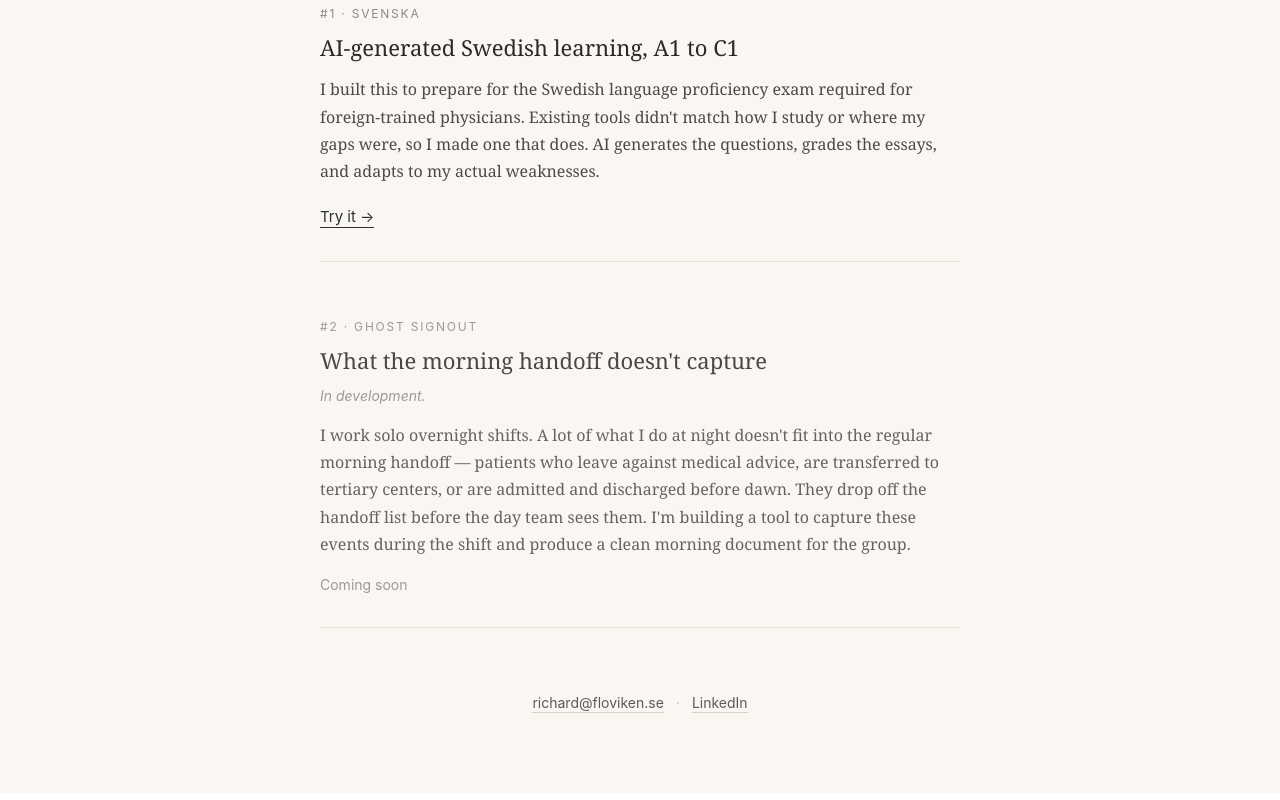
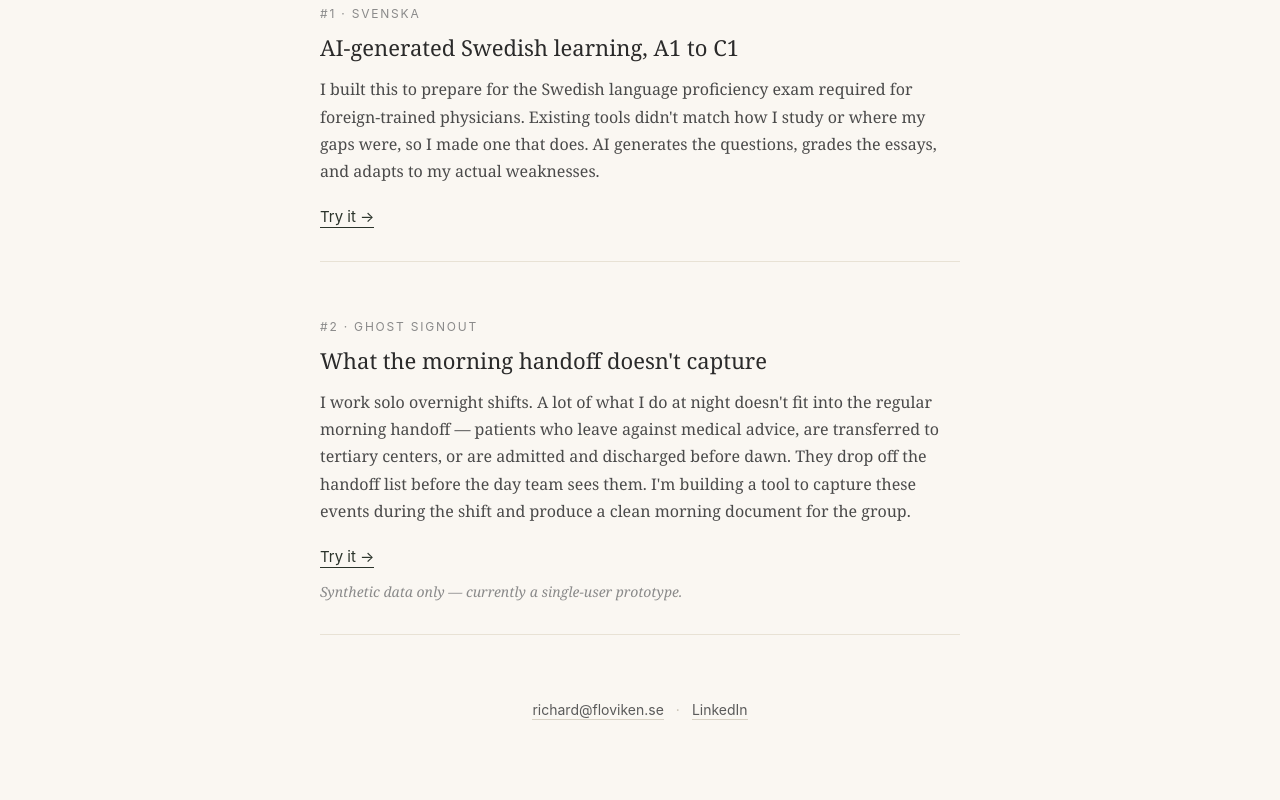
Before and after one commit to RAhroonAI/floviken-site, a Next.js app: page / in a window 1280 px wide. Shown: the part 768-1568 px from the top of the page. Built offline with nearby package versions, Linux system fonts and the light colour scheme.

Commit message:
Mark Ghost Signout as live with link to app

```diff
--- a/src/app/page.js
+++ b/src/app/page.js
@@ -133,7 +133,6 @@ export default function Home() {
           borderBottom: '1px solid #e8e2d5',
           padding: '2rem 0',
           marginBottom: '4rem',
-          opacity: 0.85,
         }}>
           <p style={{
             fontFamily: '"Inter", -apple-system, sans-serif',
@@ -150,39 +149,40 @@ export default function Home() {
             fontSize: '1.375rem',
             fontWeight: 400,
             color: '#2a2a2a',
-            marginBottom: '0.5rem',
+            marginBottom: '0.75rem',
             marginTop: 0,
           }}>
             What the morning handoff doesn&apos;t capture
           </h2>
           <p style={{
-            fontFamily: '"Inter", -apple-system, sans-serif',
-            fontSize: '0.875rem',
-            fontStyle: 'italic',
-            color: '#8a8a8a',
-            marginBottom: '1rem',
-            marginTop: 0,
-          }}>
-            In development.
-          </p>
-          <p style={{
             fontFamily: '"Georgia", serif',
             fontSize: '1rem',
             lineHeight: '1.7',
             color: '#4a4a4a',
-            marginBottom: '1rem',
+            marginBottom: '1.25rem',
             marginTop: 0,
           }}>
             I work solo overnight shifts. A lot of what I do at night doesn&apos;t fit into the regular morning handoff &mdash; patients who leave against medical advice, are transferred to tertiary centers, or are admitted and discharged before dawn. They drop off the handoff list before the day team sees them. I&apos;m building a tool to capture these events during the shift and produce a clean morning document for the group.
           </p>
+          <a href="https://ghost-signout.vercel.app/capture" target="_blank" rel="noopener noreferrer" style={{
+            fontFamily: '"Inter", -apple-system, sans-serif',
+            fontSize: '0.9375rem',
+            color: '#2a332a',
+            textDecoration: 'none',
+            borderBottom: '1px solid #2a332a',
+            paddingBottom: '1px',
+          }}>
+            Try it &rarr;
+          </a>
           <p style={{
-            fontFamily: '"Inter", -apple-system, sans-serif',
+            fontFamily: '"Georgia", serif',
             fontSize: '0.875rem',
+            fontStyle: 'italic',
             color: '#8a8a8a',
+            marginTop: '0.75rem',
             marginBottom: 0,
-            marginTop: 0,
           }}>
-            Coming soon
+            Synthetic data only &mdash; currently a single-user prototype.
           </p>
         </div>
 
```
